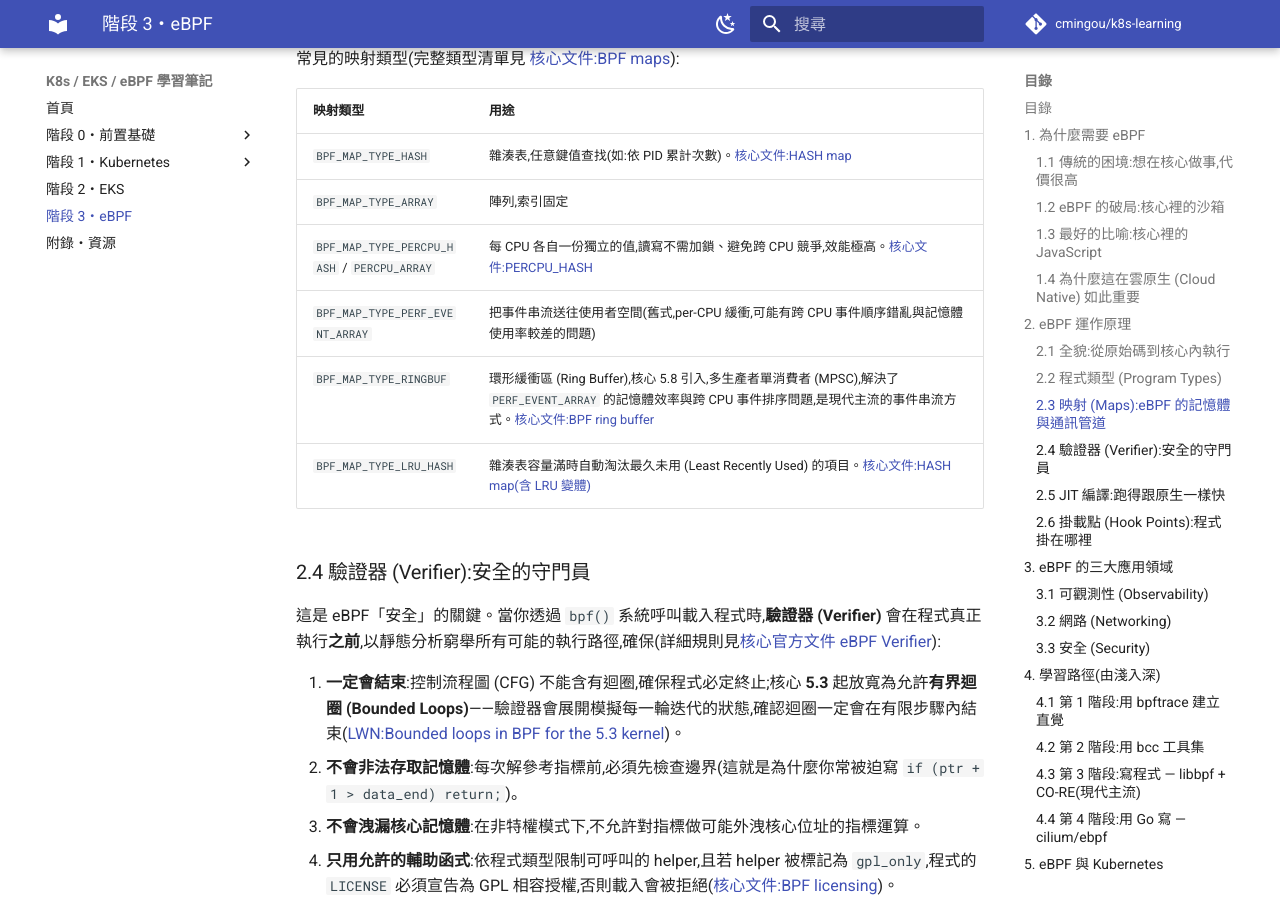
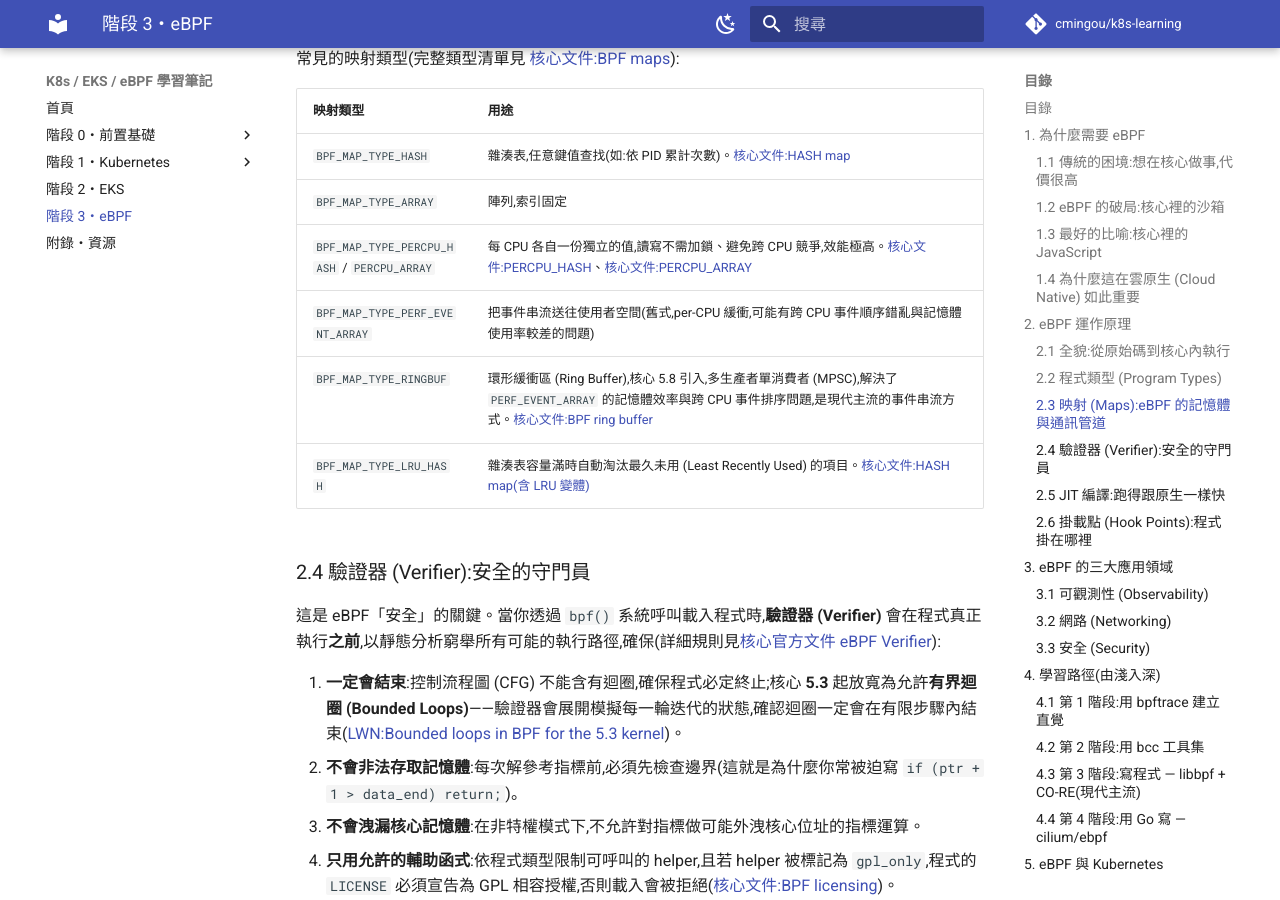
Before and after one commit to cmingou/k8s-learning, an MkDocs documentation site: the page built from docs/03-ebpf/README.md, in a window 1280 px wide and 900 px high, scrolled down 4900 px. Built offline with MkDocs 1.6.1 and Material for MkDocs 9.7.7, drawn with Linux system fonts in a browser that asks for light colours; comment, search, counter and statistics services are not loaded.

Commit message:
查證修正:PERCPU_ARRAY 映射類型引用錯誤的核心文件連結
BPF_MAP_TYPE_PERCPU_ARRAY 誤引用 map_hash.html(僅涵蓋 HASH 家族),
改為正確的 map_array.html 文件連結。

```diff
--- a/docs/03-ebpf/README.md
+++ b/docs/03-ebpf/README.md
@@ -118,7 +118,7 @@ eBPF 程式本身是**無狀態、短命**的——每次事件觸發、跑完
 | --- | --- |
 | `BPF_MAP_TYPE_HASH` | 雜湊表,任意鍵值查找(如:依 PID 累計次數)。[核心文件:HASH map](https://docs.kernel.org/bpf/map_hash.html) |
 | `BPF_MAP_TYPE_ARRAY` | 陣列,索引固定 |
-| `BPF_MAP_TYPE_PERCPU_HASH` / `PERCPU_ARRAY` | 每 CPU 各自一份獨立的值,讀寫不需加鎖、避免跨 CPU 競爭,效能極高。[核心文件:PERCPU_HASH](https://docs.kernel.org/bpf/map_hash.html) |
+| `BPF_MAP_TYPE_PERCPU_HASH` / `PERCPU_ARRAY` | 每 CPU 各自一份獨立的值,讀寫不需加鎖、避免跨 CPU 競爭,效能極高。[核心文件:PERCPU_HASH](https://docs.kernel.org/bpf/map_hash.html)、[核心文件:PERCPU_ARRAY](https://docs.kernel.org/bpf/map_array.html) |
 | `BPF_MAP_TYPE_PERF_EVENT_ARRAY` | 把事件串流送往使用者空間(舊式,per-CPU 緩衝,可能有跨 CPU 事件順序錯亂與記憶體使用率較差的問題) |
 | `BPF_MAP_TYPE_RINGBUF` | 環形緩衝區 (Ring Buffer),核心 5.8 引入,多生產者單消費者 (MPSC),解決了 `PERF_EVENT_ARRAY` 的記憶體效率與跨 CPU 事件排序問題,是現代主流的事件串流方式。[核心文件:BPF ring buffer](https://docs.kernel.org/bpf/ringbuf.html) |
 | `BPF_MAP_TYPE_LRU_HASH` | 雜湊表容量滿時自動淘汰最久未用 (Least Recently Used) 的項目。[核心文件:HASH map(含 LRU 變體)](https://docs.kernel.org/bpf/map_hash.html) |
```
